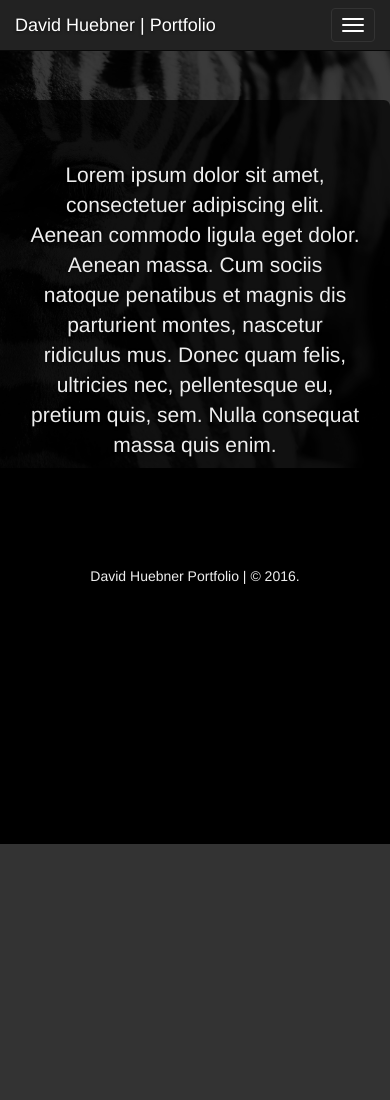
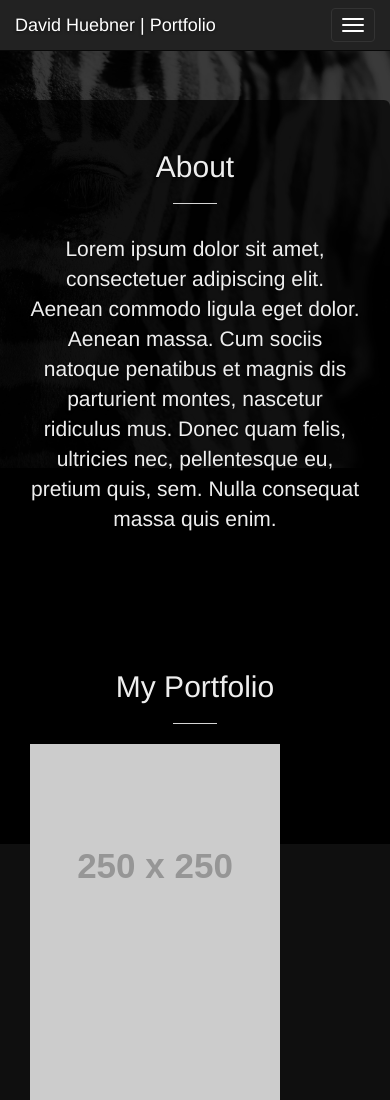
Before and after one commit to dmhuebner/David_Huebner_Portfolio1, a plain HTML site: page index.html in a window 390 px wide. Shown: the top 1100 px of the page. Before the commit the page ends 844 px from the top, so only its background shows below. Drawn offline with nearby package versions, Linux system fonts and the light colour scheme; placeholder pictures from the web are drawn by us.

Commit message:
Added Portfolio Section

```diff
--- a/css/cover.css
+++ b/css/cover.css
@@ -150,7 +150,7 @@ body {
     top: 0;
   }
   .mastfoot {
-    position: fixed;
+/*    position: fixed;*/
     bottom: 0;
   }
   /* Start the vertical centering */
--- a/css/mainstyles.css
+++ b/css/mainstyles.css
@@ -52,7 +52,15 @@ SPACING
 }
 
 .aboutText {
-	padding-top: 30px;
+	margin-top: 30px;
+}
+
+#aboutJumbotron {
+	margin-bottom: -60px;
+}
+
+hr {
+	max-width: 12%;
 }
 
 /*========================
--- a/index.html
+++ b/index.html
@@ -16,7 +16,7 @@
     <link rel="stylesheet" href="css/mainstyles.css" type="text/css">
     <title>David Huebner | Portfolio</title>
   </head>
-  <body>
+  <body id="pagetop">
     <!-- Navbar Start -->
     <nav class="navbar navbar-inverse navbar-fixed-top">
       <div class="container">
@@ -31,8 +31,8 @@
         </div>
         <div id="navbar" class="collapse navbar-collapse">
           <ul class="nav navbar-nav navbar-right">
-            <li class="active"><a href="#">About</a></li>
-            <li><a href="#about">Portfolio</a></li>
+            <li class="active"><a href="#pagetop">About</a></li>
+            <li><a href="#portfolio">Portfolio</a></li>
             <li><a href="#contact">Contact</a></li>
           </ul>
         </div><!--/.nav-collapse -->
@@ -40,8 +40,10 @@
     </nav> <!-- Navbar End -->
 
     <!-- Main Content Start -->
-    <div class="container" id="about">
-      <div class="row jumbotron">
+    <div class="container">
+      <div class="row jumbotron" id="aboutJumbotron"><!-- About Start -->
+        <h2 class="visible-xs">About</h2>
+        <hr class="visible-xs">
         <div class="col-sm-8 aboutText">
           <p>Lorem ipsum dolor sit amet, consectetuer adipiscing elit. Aenean commodo ligula eget dolor. Aenean massa. Cum sociis natoque penatibus et magnis dis parturient montes, nascetur ridiculus mus. Donec quam felis, ultricies nec, pellentesque eu, pretium quis, sem. Nulla consequat massa quis enim.</p>
         </div>
@@ -50,7 +52,19 @@
         </div>
       </div><!-- About Jumbotron End -->
 
-
+      <div class="row jumbotron" id="portfolio">
+        <h2>My Portfolio</h2>
+        <hr>
+        <div class="col-xs-12 col-sm-6 col-md-4" id="project1">
+          <img src="http://placehold.it/250x250" alt="Description of Project 1" class="img-responsive">
+        </div>
+        <div class="col-xs-12 col-sm-6 col-md-4" id="project2">
+          <img src="http://placehold.it/250x250" alt="Description of Project 2" class="img-responsive">
+        </div>
+        <div class="col-xs-12 col-sm-6 col-md-4" id="project3">
+          <img src="http://placehold.it/250x250" alt="Description of Project 3" class="img-responsive">
+        </div>
+      </div><!-- Portfolio Jumbotron End -->
     </div><!-- Main Content End -->
 
     <div class="container-fluid">
```
